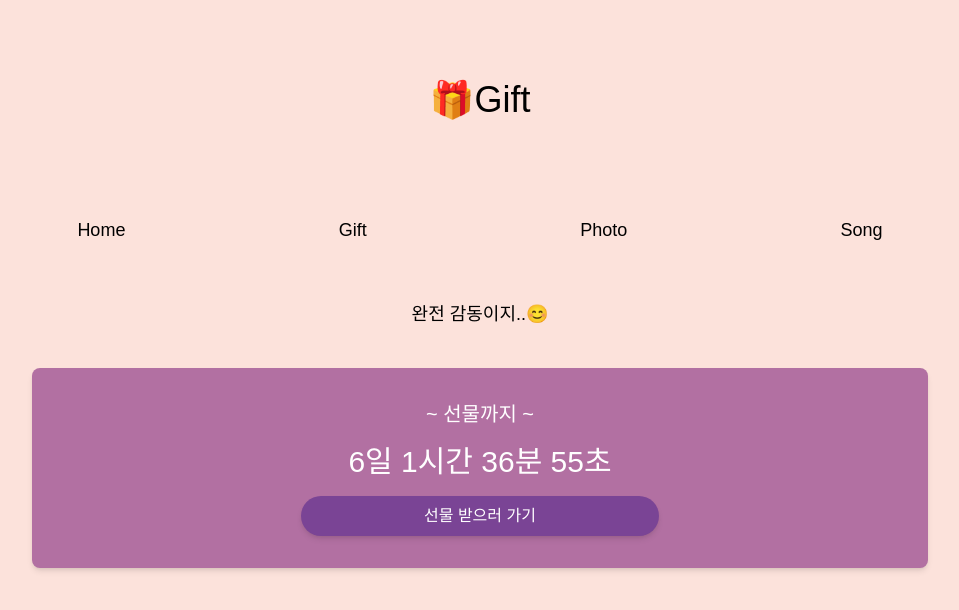
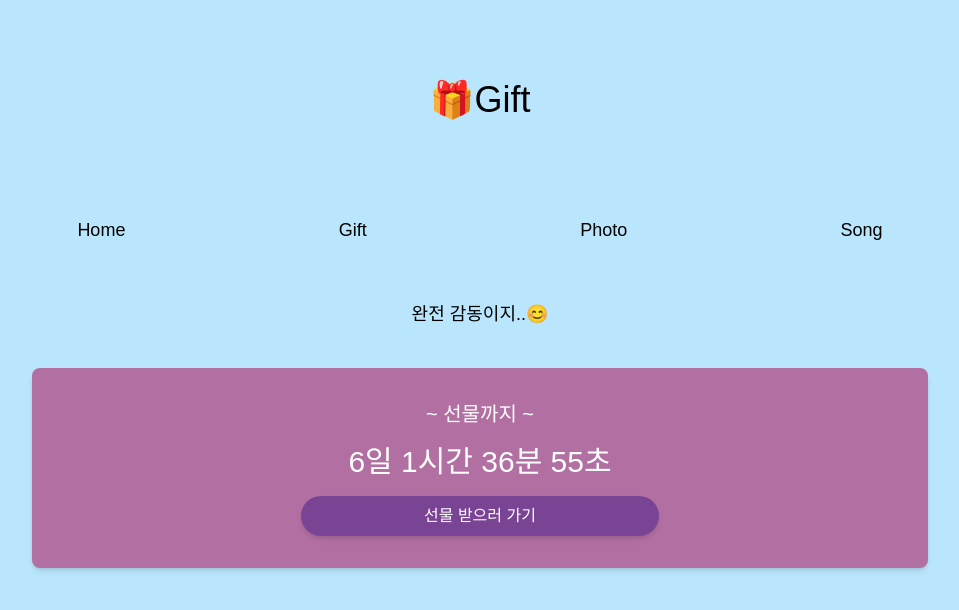
Before and after one commit to m0-jin/app, a Next.js app: page /gift in a window 1280 px wide. Shown: the top 610 px of the page, without its empty margins (160-1119 px from the left). Built offline with nearby package versions, Linux system fonts and the light colour scheme; a web font is replaced by a local one.

Commit message:
Update globals.css

```diff
--- a/styles/globals.css
+++ b/styles/globals.css
@@ -14,7 +14,7 @@
 
 @layer components {
   .wrapper {
-    @apply w-screen min-h-screen overflow-x-hidden bg-pink1 flex flex-col items-center pb-4;
+    @apply w-screen min-h-screen overflow-x-hidden bg-sky-200 flex flex-col items-center pb-4;
   }
   .title {
     @apply font-kangwon-bold text-4xl pt-20;
```
